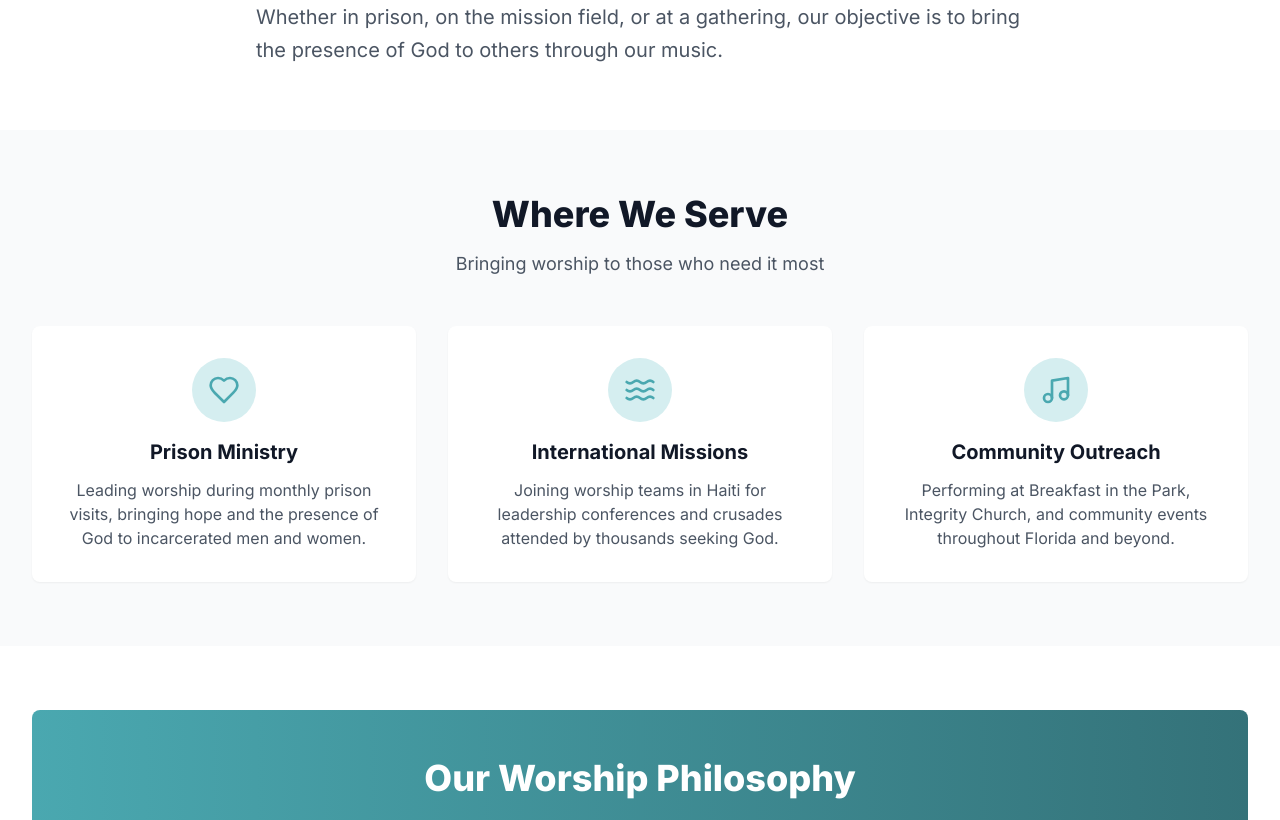
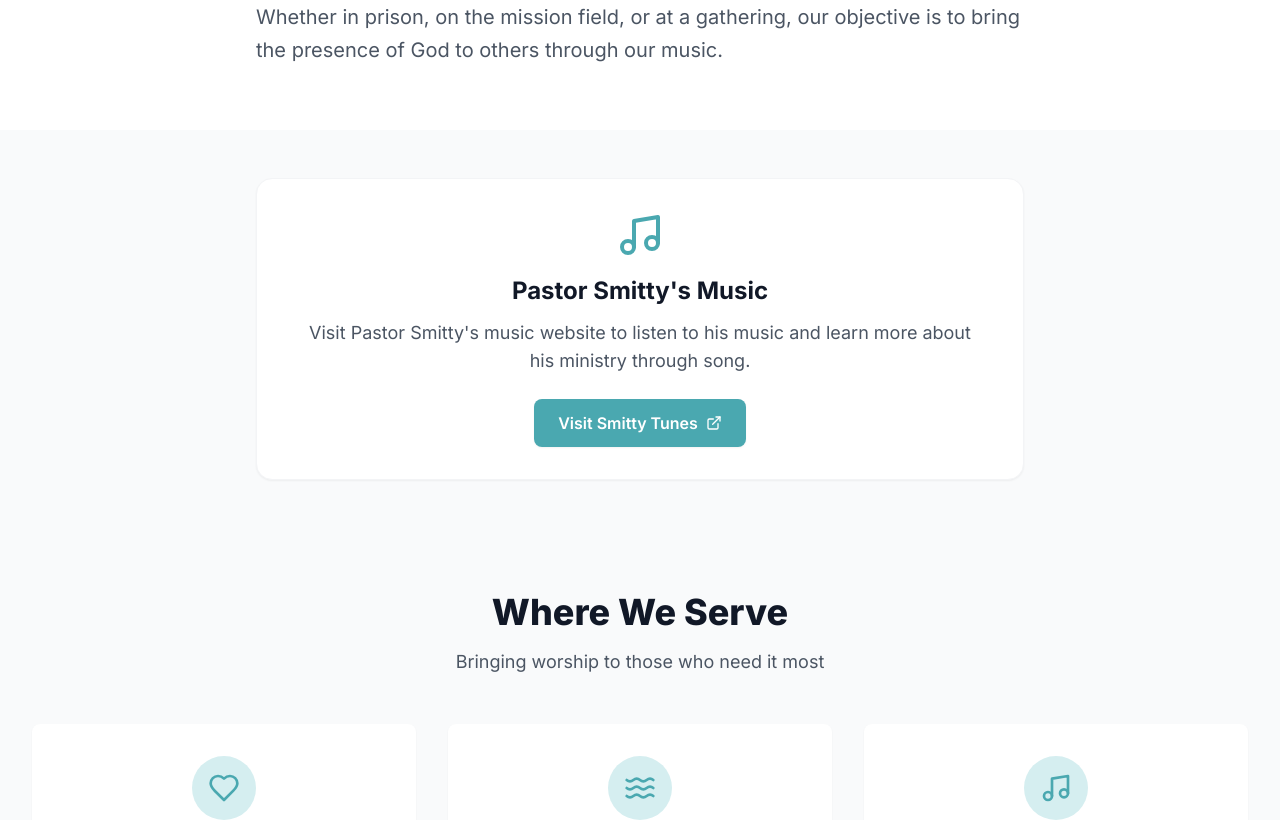
Before and after one commit to Catalyst-FL/catalystfl, a Next.js app: page /worship in a window 1280 px wide. Shown: the part 900-1720 px from the top of the page. Built offline with nearby package versions, Linux system fonts and the light colour scheme; no server answers.

Commit message:
Add Pastor Smitty music website to worship page

```diff
--- a/app/worship/page.tsx
+++ b/app/worship/page.tsx
@@ -1,7 +1,7 @@
 import { generatePageMetadata } from '@/lib/metadata';
 import PageHero from '@/components/PageHero';
 import CTASection from '@/components/CTASection';
-import { Music, Heart, Waves } from 'lucide-react';
+import { Music, Heart, Waves, ExternalLink } from 'lucide-react';
 
 export const metadata = generatePageMetadata({
   title: 'Praise & Worship',
@@ -43,6 +43,30 @@ export default function Worship() {
                 the presence of God to others through our music.
               </p>
             </div>
+          </div>
+        </div>
+      </div>
+
+      {/* Pastor Smitty Music */}
+      <div className="bg-gray-50 py-12">
+        <div className="mx-auto max-w-7xl px-4 sm:px-6 lg:px-8">
+          <div className="mx-auto max-w-3xl rounded-2xl bg-white p-8 shadow-sm border border-gray-100 text-center">
+            <Music className="mx-auto h-12 w-12 text-primary-600" />
+            <h2 className="mt-4 text-2xl font-bold text-gray-900">
+              Pastor Smitty&apos;s Music
+            </h2>
+            <p className="mx-auto mt-3 max-w-2xl text-lg text-gray-600">
+              Visit Pastor Smitty&apos;s music website to listen to his music and learn more about his ministry through song.
+            </p>
+            <a
+              href="https://smittytunes.website"
+              target="_blank"
+              rel="noopener noreferrer"
+              className="mt-6 inline-flex items-center gap-2 rounded-lg bg-primary-600 px-6 py-3 text-base font-semibold text-white shadow-sm transition-colors hover:bg-primary-700"
+            >
+              Visit Smitty Tunes
+              <ExternalLink className="h-4 w-4" aria-hidden="true" />
+            </a>
           </div>
         </div>
       </div>
```
